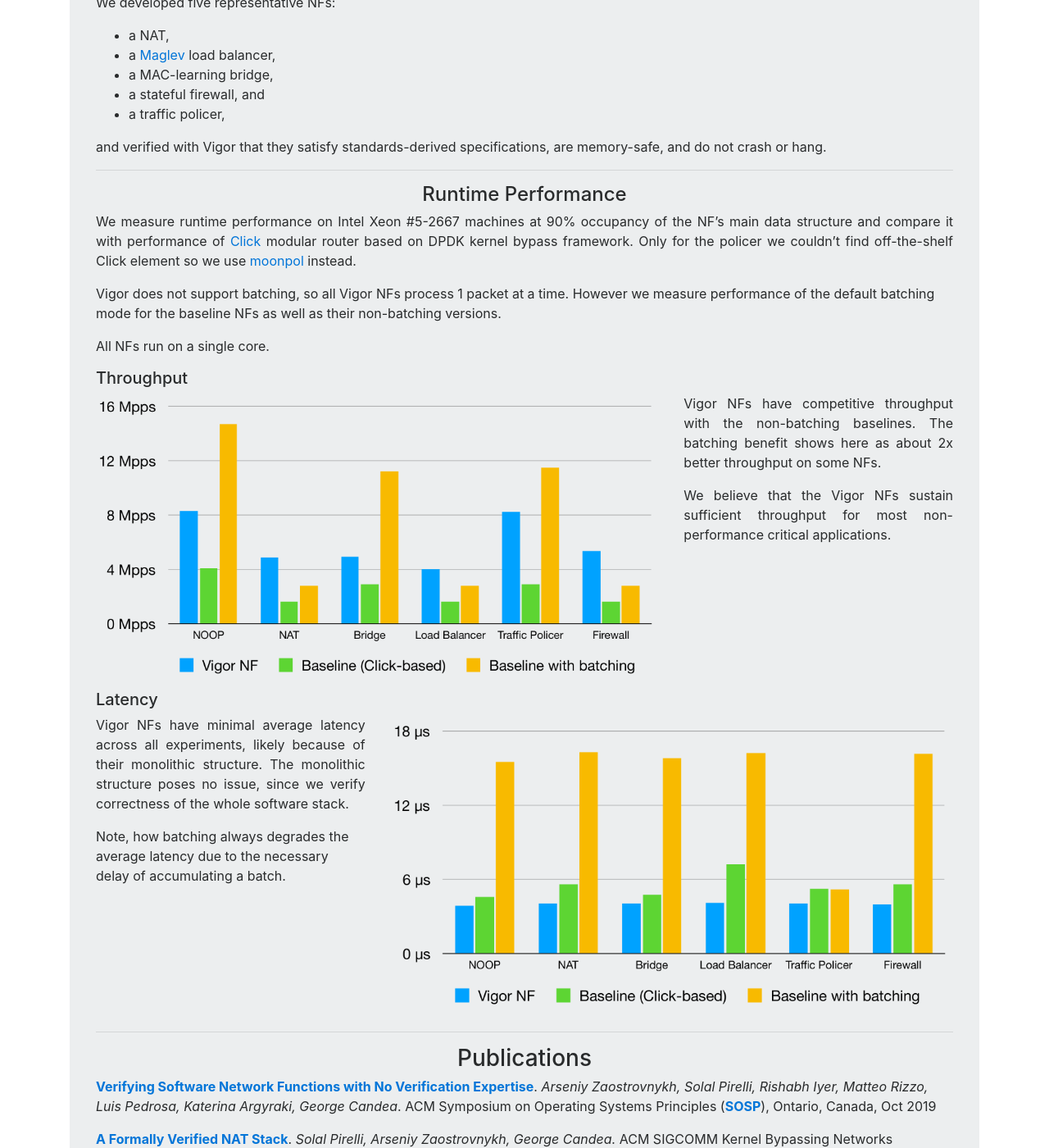
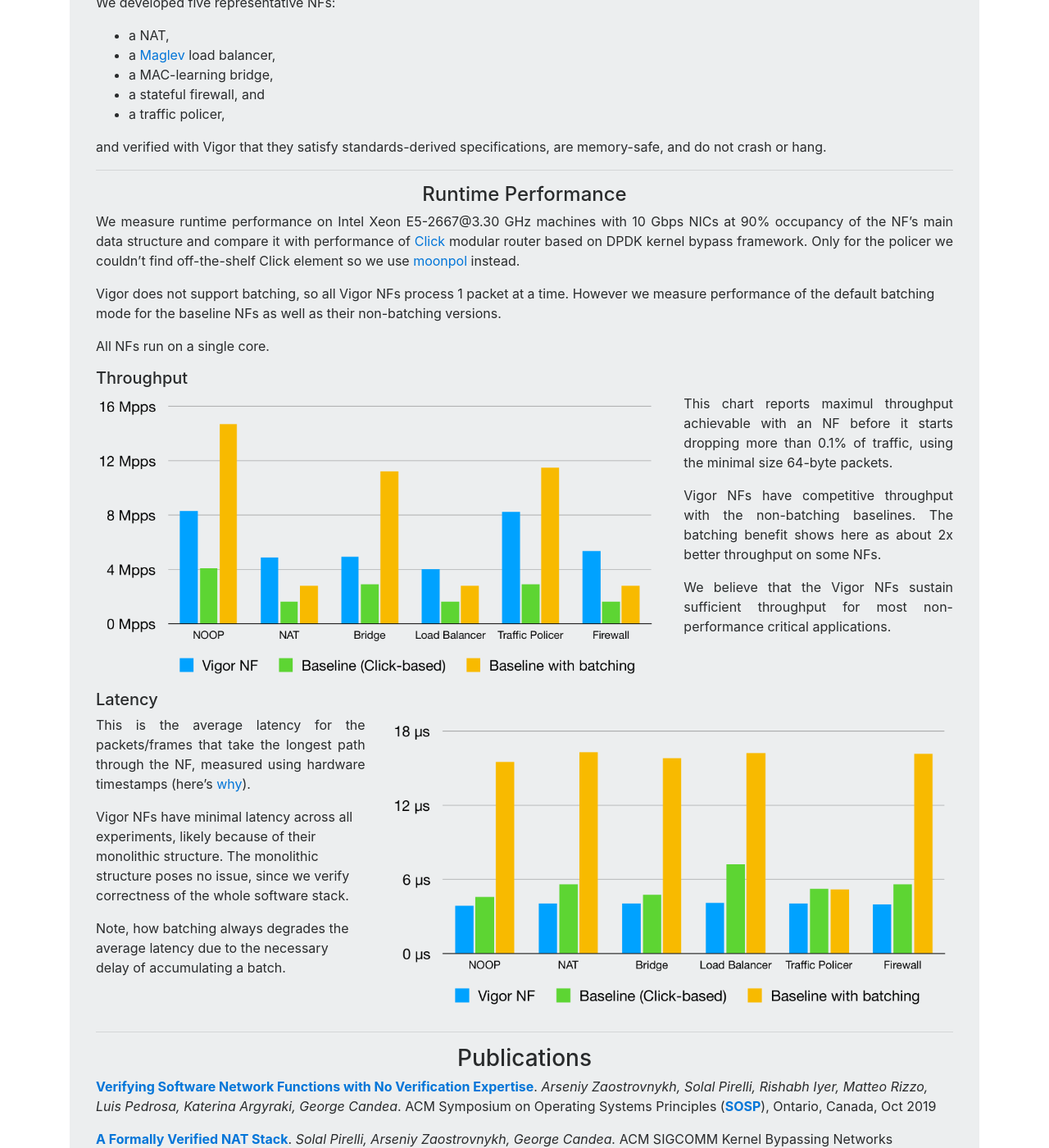
Before and after one commit to vigor-nf/vigor-nf.github.io, a Jekyll site: the page built from index.md, in a window 1280 px wide and 1400 px high, scrolled down 749 px. Shown: the whole window at 82% size. Built offline with Jekyll 4.4.1, drawn with Linux system fonts in a browser that asks for light colours; nearby versions of some CDN libraries; a style sheet for code colours, icons or effects is not loaded.

Commit message:
More details on the performance experiments.

```diff
--- a/index.md
+++ b/index.md
@@ -86,7 +86,7 @@
 {::options parse_block_html="true" /}
 
 {: .text-justify}
-We measure runtime performance on Intel Xeon #5-2667 machines at 90% occupancy of the NF's main data structure and compare it with performance of [Click](https://github.com/tbarbette/fastclick) modular router based on DPDK kernel bypass framework.
+We measure runtime performance on Intel Xeon E5-2667@3.30 GHz machines with 10 Gbps NICs at 90% occupancy of the NF's main data structure and compare it with performance of [Click](https://github.com/tbarbette/fastclick) modular router based on DPDK kernel bypass framework.
 Only for the policer we couldn't find off-the-shelf Click element so we use [moonpol](https://github.com/erkinkirdan/moonpol/) instead.
 
 Vigor does not support batching, so all Vigor NFs process 1 packet at a time. However we measure performance of the default batching mode for the baseline NFs as well as their non-batching versions.
@@ -101,6 +101,9 @@
 <div class="col-md-4">
 
 {: .text-justify}
+This chart reports maximul throughput achievable with an NF before it starts dropping more than 0.1% of traffic,
+using the minimal size 64-byte packets.
+
 Vigor NFs have competitive throughput with the non-batching baselines.
 The batching benefit shows here as about 2x better throughput on some NFs.
 
@@ -115,7 +118,9 @@
 <div class="col-md-4">
 
 {: .text-justify}
-Vigor NFs have minimal average latency across all experiments, likely because of their monolithic structure.
+This is the average latency for the packets/frames that take the longest path through the NF, measured using hardware timestamps (here's [why](https://infoscience.epfl.ch/record/229150?ln=en)).
+
+Vigor NFs have minimal latency across all experiments, likely because of their monolithic structure.
 The monolithic structure poses no issue, since we verify correctness of the whole software stack.
 
 Note, how batching always degrades the average latency due to the necessary delay of accumulating a batch.
```
